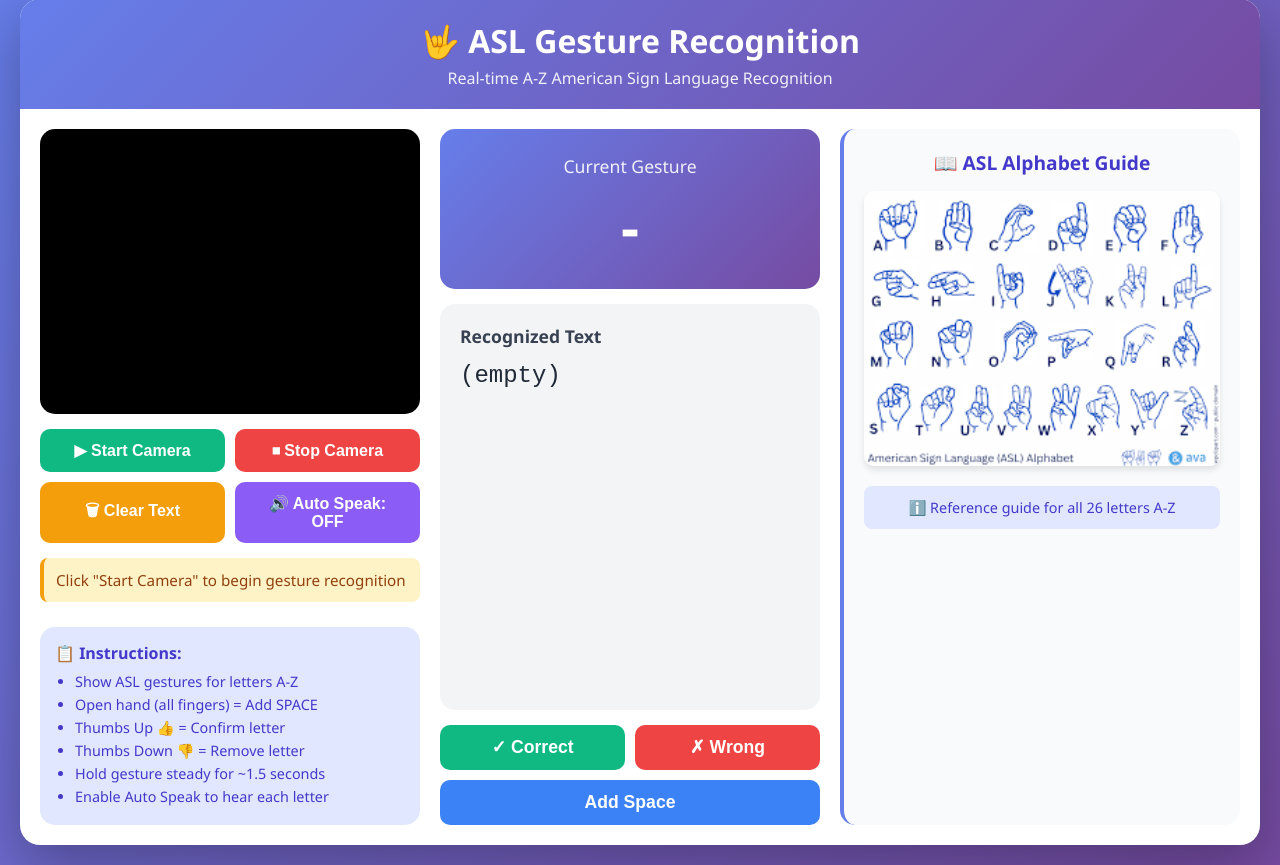
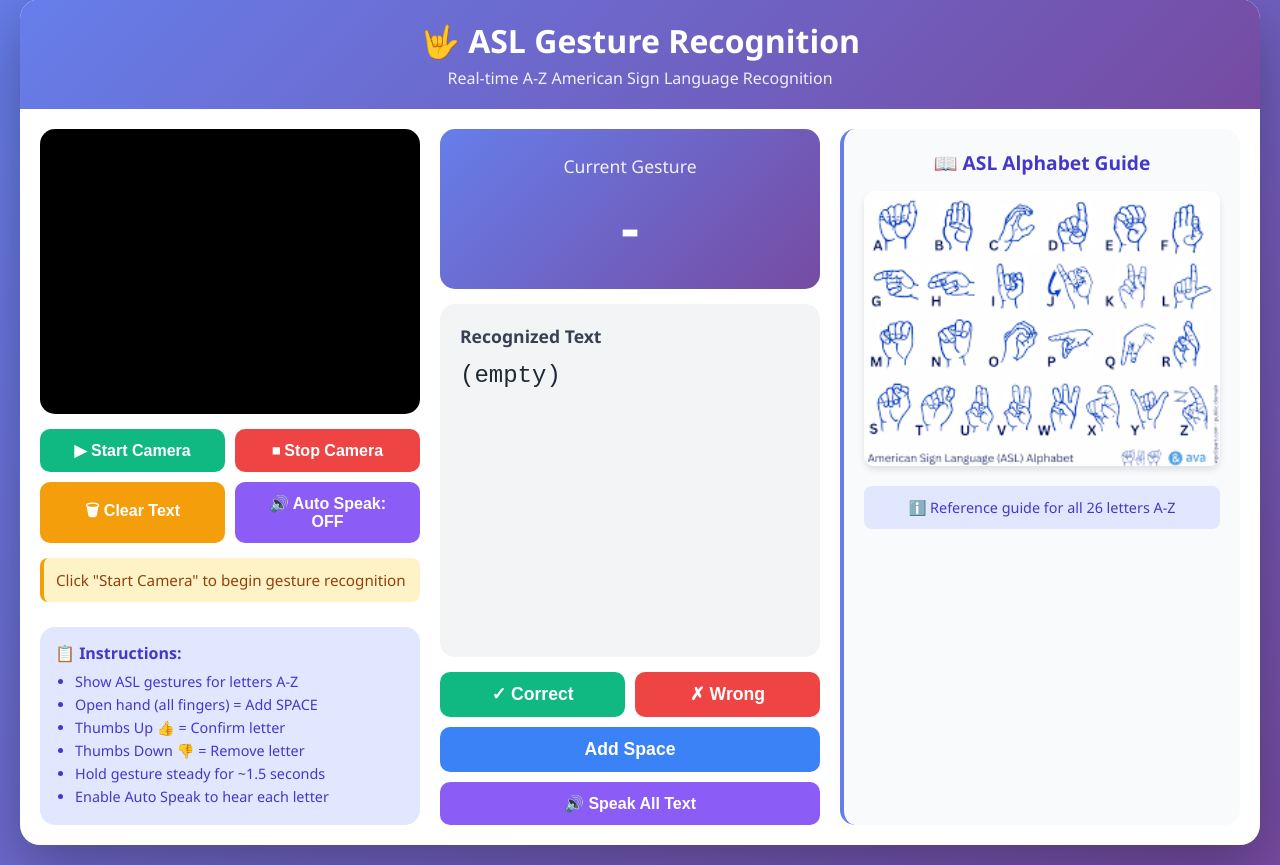
Before and after one commit to Majenayu/Python_Botcamp, a Flask app: page / in a window 1280 px wide. Shown: the part 21-886 px from the top of the page. Run offline with Flask 3, Linux system fonts and the light colour scheme; some libraries are stand-ins or nearby versions.

Commit message:
Add text to speech functionality to read recognized words aloud
Introduced a new "Speak All Text" button and the `speakAllText()` JavaScript function utilizing the Web Speech API for text-to-speech output of recognized text.

Replit-Commit-Author: Agent
Replit-Commit-Session-Id: 3e66c42d-1569-49e7-97c0-5b06e51db9e6
Replit-Commit-Checkpoint-Type: intermediate_checkpoint
Replit-Commit-Event-Id: caebf5d4-b91f-492c-8726-d748f167bf96
Replit-Commit-Screenshot-Url: https://storage.googleapis.com/screenshot-production-us-central1/165b4ef8-b890-4c9c-924b-0e3b0229fac0/3e66c42d-1569-49e7-97c0-5b06e51db9e6/jLwKs5I

```diff
--- a/templates/index.html
+++ b/templates/index.html
@@ -355,6 +355,7 @@
                     <button class="btn-correct" onclick="confirmLetter()">✓ Correct</button>
                     <button class="btn-wrong" onclick="removeLast()">✗ Wrong</button>
                     <button class="btn-space" onclick="addSpace()">Add Space</button>
+                    <button class="btn-speak" onclick="speakAllText()" style="grid-column: span 2;">🔊 Speak All Text</button>
                 </div>
             </div>
 
@@ -531,6 +532,48 @@
             }
         }
 
+        function speakAllText() {
+            if ('speechSynthesis' in window) {
+                if (recognizedText && recognizedText.trim() !== '') {
+                    window.speechSynthesis.cancel();
+                    const utterance = new SpeechSynthesisUtterance(recognizedText);
+                    utterance.rate = 0.9;
+                    utterance.pitch = 1;
+                    utterance.volume = 1;
+                    window.speechSynthesis.speak(utterance);
+
+                    statusEl.textContent = '🔊 Speaking text...';
+                    statusEl.style.background = '#e0e7ff';
+                    statusEl.style.borderColor = '#8b5cf6';
+                    statusEl.style.color = '#5b21b6';
+
+                    utterance.onend = () => {
+                        if (isRunning) {
+                            statusEl.textContent = 'Camera active - Show gestures to recognize letters';
+                            statusEl.style.background = '#d1fae5';
+                            statusEl.style.borderColor = '#10b981';
+                            statusEl.style.color = '#065f46';
+                        }
+                    };
+                } else {
+                    statusEl.textContent = 'No text to speak!';
+                    statusEl.style.background = '#fef3c7';
+                    statusEl.style.borderColor = '#f59e0b';
+                    statusEl.style.color = '#92400e';
+                    setTimeout(() => {
+                        if (isRunning) {
+                            statusEl.textContent = 'Camera active - Show gestures to recognize letters';
+                            statusEl.style.background = '#d1fae5';
+                            statusEl.style.borderColor = '#10b981';
+                            statusEl.style.color = '#065f46';
+                        }
+                    }, 2000);
+                }
+            } else {
+                alert('Sorry, your browser does not support text-to-speech!');
+            }
+        }
+
         function confirmLetter() {
             statusEl.textContent = '✓ Letter confirmed!';
             statusEl.style.background = '#d1fae5';
```
